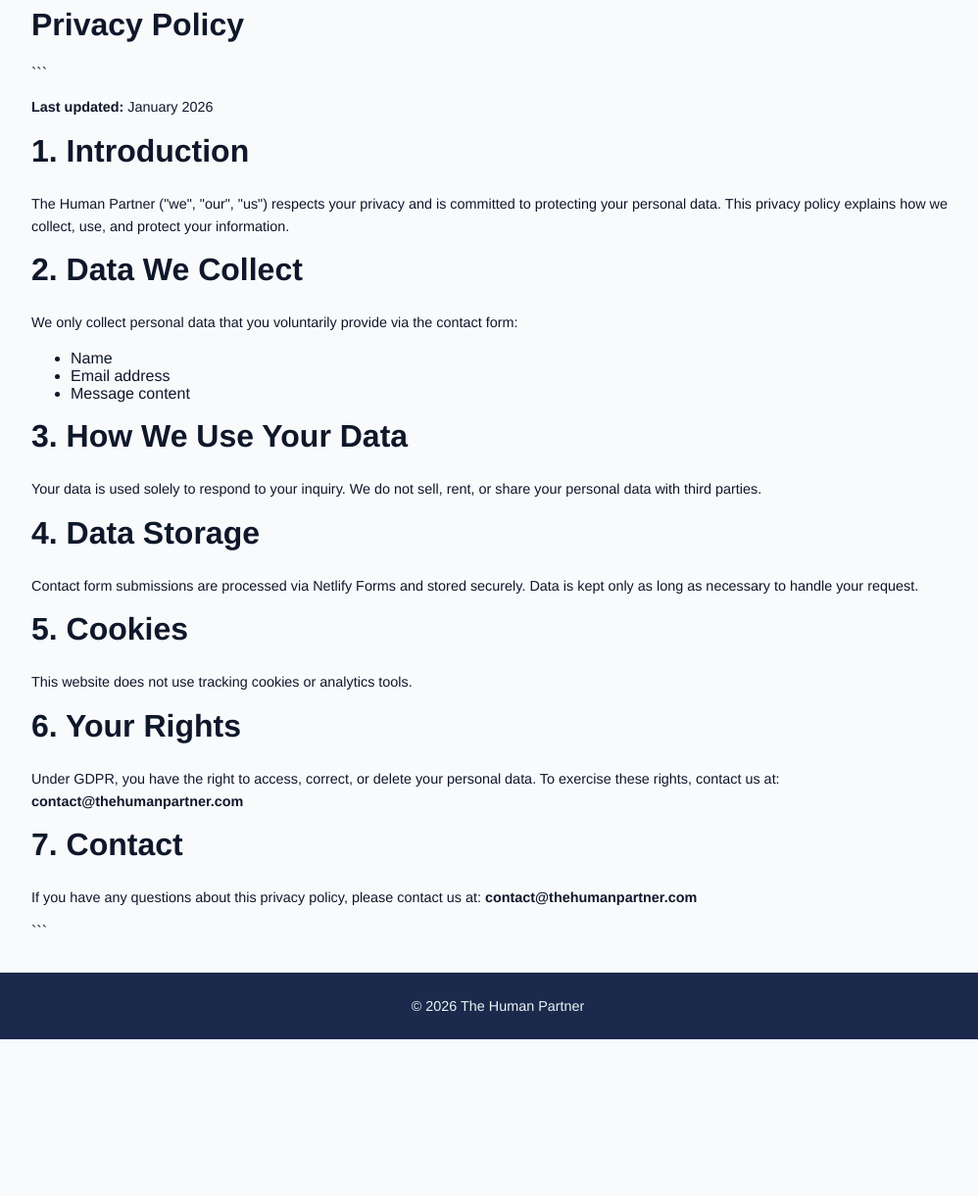
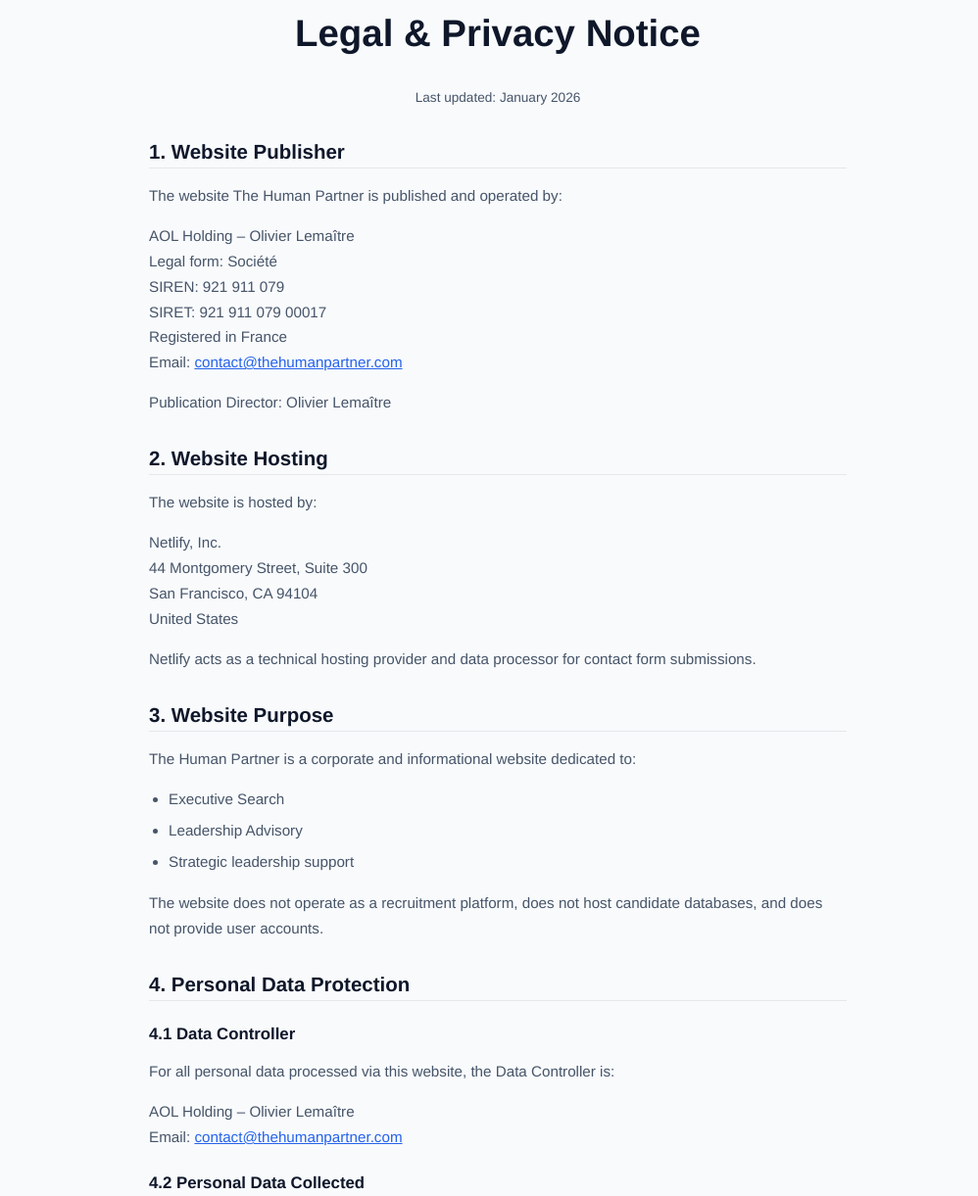
Before and after one commit to felgli/THP-website, a plain HTML site: page privacy.html in a window 1280 px wide. Shown: the part 120-1341 px from the top of the page at 98% size, without its empty margins (132-1130 px from the left). Before the commit the page ends 1181 px from the top, so only its background shows below. Drawn offline with Linux system fonts and the light colour scheme.

Commit message:
latest chnages

````diff
--- a/privacy.html
+++ b/privacy.html
@@ -30,60 +30,111 @@
 
 
 
-  <main class="section container">
-    <h1>Privacy Policy</h1>
+  <main class="section container privacy">
+    <h1>Legal & Privacy Notice</h1>
+<p class="small" style="text-align: center;">Last updated: January 2026</p>
 
-```
-<p><strong>Last updated:</strong> January 2026</p>
+<h2>1. Website Publisher</h2>
+<p>The website The Human Partner is published and operated by:</p>
+<address>
+    AOL Holding – Olivier Lemaître<br>
+    Legal form: Société<br>
+    SIREN: 921 911 079<br>
+    SIRET: 921 911 079 00017<br>
+    Registered in France<br>
+    Email: <a href="mailto:contact@thehumanpartner.com">contact@thehumanpartner.com</a>
+</address>
+<p>Publication Director: Olivier Lemaître</p>
 
-<h2>1. Introduction</h2>
-<p>
-  The Human Partner ("we", "our", "us") respects your privacy and is committed
-  to protecting your personal data. This privacy policy explains how we
-  collect, use, and protect your information.
-</p>
+<h2>2. Website Hosting</h2>
+<p>The website is hosted by:</p>
+<address>
+    Netlify, Inc.<br>
+    44 Montgomery Street, Suite 300<br>
+    San Francisco, CA 94104<br>
+    United States
+</address>
+<p>Netlify acts as a technical hosting provider and data processor for contact form submissions.</p>
 
-<h2>2. Data We Collect</h2>
-<p>
-  We only collect personal data that you voluntarily provide via the contact
-  form:
-</p>
+<h2>3. Website Purpose</h2>
+<p>The Human Partner is a corporate and informational website dedicated to:</p>
 <ul>
-  <li>Name</li>
-  <li>Email address</li>
-  <li>Message content</li>
+    <li>Executive Search</li>
+    <li>Leadership Advisory</li>
+    <li>Strategic leadership support</li>
 </ul>
+<p>The website does not operate as a recruitment platform, does not host candidate databases, and does not provide user accounts.</p>
 
-<h2>3. How We Use Your Data</h2>
-<p>
-  Your data is used solely to respond to your inquiry. We do not sell, rent,
-  or share your personal data with third parties.
-</p>
+<h2>4. Personal Data Protection</h2>
 
-<h2>4. Data Storage</h2>
-<p>
-  Contact form submissions are processed via Netlify Forms and stored securely.
-  Data is kept only as long as necessary to handle your request.
-</p>
+<h3>4.1 Data Controller</h3>
+<p>For all personal data processed via this website, the Data Controller is:</p>
+<address>
+    AOL Holding – Olivier Lemaître<br>
+    Email: <a href="mailto:contact@thehumanpartner.com">contact@thehumanpartner.com</a>
+</address>
+
+<h3>4.2 Personal Data Collected</h3>
+<p>We collect only the personal data that you voluntarily provide through the contact form:</p>
+<ul>
+    <li>First and last name</li>
+    <li>Email address</li>
+    <li>Message content</li>
+</ul>
+<p>No personal data is collected automatically.</p>
+
+<h3>4.3 Purpose and Legal Basis of Processing</h3>
+<p>Personal data is processed exclusively for the purpose of:</p>
+<ul>
+    <li>Responding to enquiries submitted via the contact form</li>
+    <li>Managing initial professional exchanges</li>
+</ul>
+<p>The legal basis for processing is:</p>
+<ul>
+    <li>Legitimate interest (Article 6.1.f GDPR) to respond to contact requests</li>
+    <li>Pre-contractual measures when applicable (Article 6.1.b GDPR)</li>
+</ul>
+<p>Personal data is never used for commercial prospecting, profiling, or marketing purposes.</p>
+
+<h3>4.4 Data Storage and Security</h3>
+<p>Contact form submissions are processed via Netlify Forms, acting as a data processor on behalf of AOL Holding.</p>
+<p>Appropriate technical and organisational measures are implemented to ensure the security and confidentiality of personal data and to prevent unauthorised access, alteration, or disclosure.</p>
+
+<h3>4.5 Data Retention</h3>
+<p>Personal data is retained only for the duration necessary to process and follow up on your request.</p>
+<p>In the absence of further interaction, data is deleted within a maximum period of 12 months.</p>
+
+<h3>4.6 Your Rights</h3>
+<p>In accordance with Regulation (EU) 2016/679 (GDPR), you have the right to:</p>
+<ul>
+    <li>Access your personal data</li>
+    <li>Request rectification or erasure</li>
+    <li>Request restriction of processing</li>
+    <li>Object to processing</li>
+</ul>
+<p>To exercise your rights, please contact:<br>
+<a href="mailto:contact@thehumanpartner.com">contact@thehumanpartner.com</a></p>
+<p>You also have the right to lodge a complaint with the competent supervisory authority, notably the CNIL (France).</p>
 
 <h2>5. Cookies</h2>
-<p>
-  This website does not use tracking cookies or analytics tools.
-</p>
+<p>This website does not use advertising, analytics, or tracking cookies.</p>
+<p>Only strictly necessary technical cookies may be used to ensure proper functioning of the website and the secure transmission of forms.</p>
+<p>As no tracking cookies are used, no consent banner is required.</p>
 
-<h2>6. Your Rights</h2>
-<p>
-  Under GDPR, you have the right to access, correct, or delete your personal
-  data. To exercise these rights, contact us at:
-  <strong>contact@thehumanpartner.com</strong>
-</p>
+<h2>6. Intellectual Property</h2>
+<p>All content on this website, including texts, images, logos, and graphic elements, is the exclusive property of The Human Partner / AOL Holding, unless otherwise stated.</p>
+<p>Any reproduction, representation, modification, or distribution, in whole or in part, without prior written authorisation is prohibited.</p>
 
-<h2>7. Contact</h2>
-<p>
-  If you have any questions about this privacy policy, please contact us at:
-  <strong>contact@thehumanpartner.com</strong>
-</p>
-```
+<h2>7. Liability</h2>
+<p>The information provided on this website is intended for general informational purposes.</p>
+<p>AOL Holding makes reasonable efforts to ensure the accuracy and updating of content but cannot guarantee the absence of errors or omissions. The publisher shall not be held liable for any direct or indirect damages resulting from access to or use of the website.</p>
+
+<h2>8. External Links</h2>
+<p>The website may contain links to external websites. AOL Holding has no control over these websites and assumes no responsibility for their content or data protection practices.</p>
+
+<h2>9. Applicable Law</h2>
+<p>This Legal & Privacy Notice is governed by French law.</p>
+<p>Any dispute relating to the use of this website shall fall under the exclusive jurisdiction of the competent French courts.</p>
 
   </main>
 
--- a/styles.css
+++ b/styles.css
@@ -432,3 +432,65 @@ p {
 .footer a:hover {
   opacity: 0.8;                 /* subtle hover effect */
 }
+
+/* =========================
+   Privacy / Legal pages
+========================= */
+
+.privacy {
+  max-width: 760px;              /* better reading width */
+  margin: 0 auto;
+}
+
+.privacy h1 {
+  font-size: clamp(2rem, 3vw, 2.6rem);
+  text-align: center;
+  margin-bottom: var(--space-xl);
+}
+
+.privacy h2 {
+  font-size: clamp(1.2rem, 1.6vw, 1.4rem);
+  margin-top: var(--space-xl);
+  margin-bottom: var(--space-sm);
+  padding-bottom: var(--space-xs);
+  border-bottom: 1px solid #e5e7eb;
+}
+
+.privacy h3 {
+  font-size: 1.05rem;
+  margin-top: var(--space-lg);
+  margin-bottom: var(--space-xs);
+}
+
+.privacy p,
+.privacy li,
+.privacy address {
+  font-size: 0.95rem;
+  line-height: 1.7;
+  color: var(--muted);
+}
+
+.privacy ul,
+.privacy ol {
+  padding-left: 1.25rem;
+  margin: var(--space-sm) 0 var(--space-md);
+}
+
+.privacy li {
+  margin-bottom: 0.4rem;
+}
+
+.privacy address {
+  font-style: normal;
+  margin: var(--space-sm) 0;
+}
+
+.privacy a {
+  color: var(--accent);
+  text-decoration: underline;
+}
+
+.privacy .small {
+  font-size: 0.85rem;
+  color: var(--muted);
+}
````
